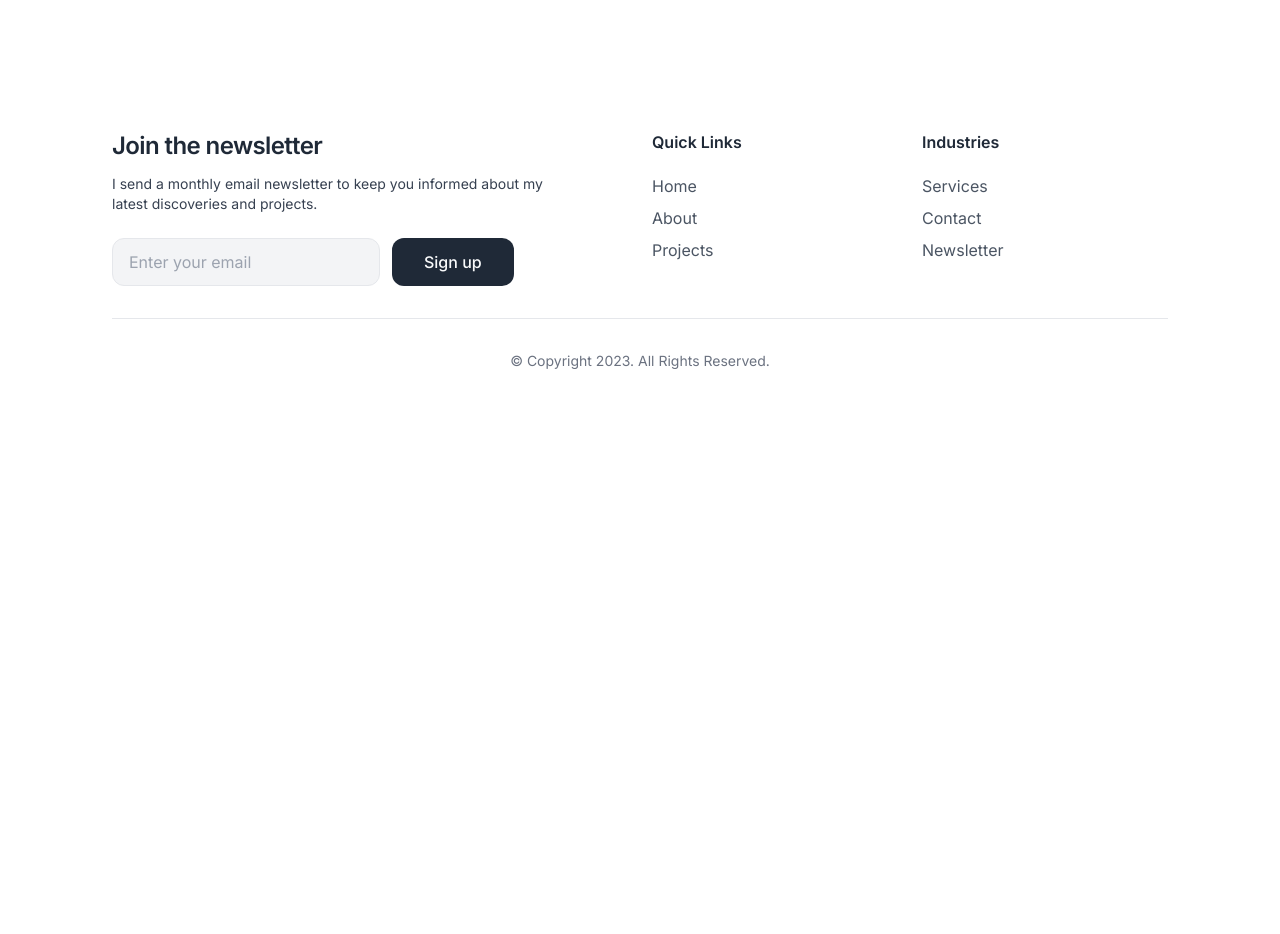
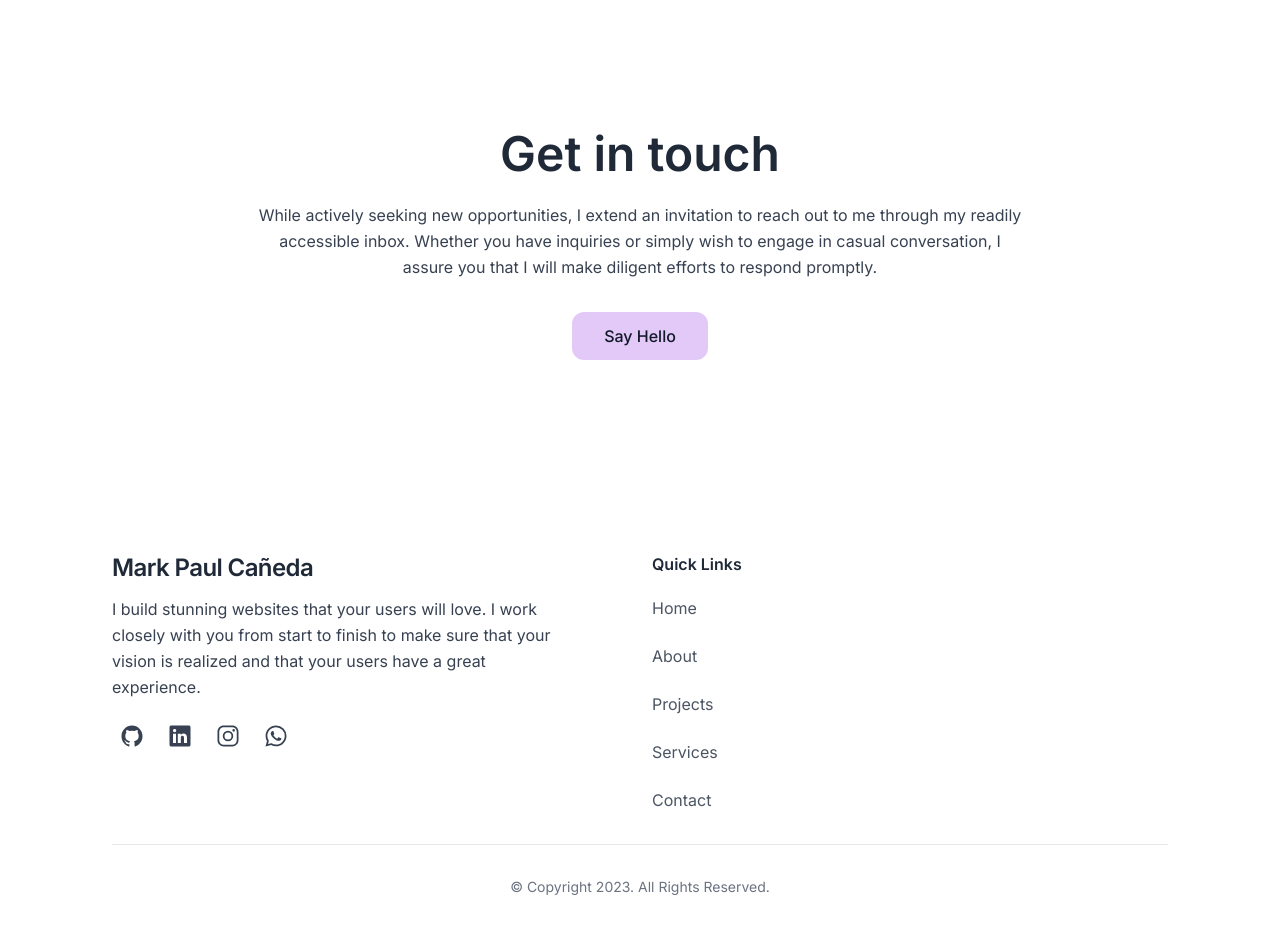
Before and after one commit to GitMarkPaul/mpcaneda-dev, a Nuxt app: page /contact in a window 1280 px wide. Shown: the part 560-1494 px from the top of the page. Before the commit the page ends 1027 px from the top, so only its background shows below. Built offline with nearby package versions, Linux system fonts and the light colour scheme.

Commit message:
add pinia for state management

```diff
--- a/components/PageBanner.vue
+++ b/components/PageBanner.vue
@@ -7,7 +7,7 @@
 </script>
 
 <template>
-    <section class="py-20 dark:bg-gray-800">
+    <section class="py-20">
         <div class="container">
             <div class="md:max-w-3xl mx-auto text-center">
                 <span class="text-xl text-gray-700 font-semibold dark:text-gray-100 animate__animated animate__fadeInUp"  v-if="uppertext">
--- a/layouts/default.vue
+++ b/layouts/default.vue
@@ -5,8 +5,8 @@
 </script>
 
 <template>
-    <div class="bg-white dark:bg-gray-800">
-        <div class="tab-menu fixed bottom-0 right-0 left-0 py-3 px-4 rounded-2xl border shadow-sm bg-gray-100/60 backdrop-blur-md z-10 max-w-md mx-auto md:hidden flex items-center justify-around gap-4 dark:bg-gray-700/60 dark:border-gray-600 animate__animated animate__bounceInUp" role="tab">
+    <div class="bg-white dark:bg-gray-950">
+        <div class="tab-menu fixed bottom-2 right-2 left-2 py-3 px-4 rounded-2xl border shadow-sm bg-gray-100/60 backdrop-blur-md z-10 max-w-md mx-auto md:hidden flex items-center justify-around gap-4 dark:bg-gray-800/60 dark:border-gray-700 animate__animated animate__bounceInUp" role="tab">
             <nuxt-link to="/" class="text-xs text-gray-700 flex flex-col items-center gap-1 dark:text-gray-100">
                 <svg xmlns="http://www.w3.org/2000/svg" width="24" height="24" viewBox="0 0 24 24"><path fill="currentColor" d="M10.55 2.532a2.25 2.25 0 0 1 2.9 0l6.75 5.692c.507.428.8 1.057.8 1.72v9.31a1.75 1.75 0 0 1-1.75 1.75h-3.5a1.75 1.75 0 0 1-1.75-1.75v-5.007a.25.25 0 0 0-.25-.25h-3.5a.25.25 0 0 0-.25.25v5.007a1.75 1.75 0 0 1-1.75 1.75h-3.5A1.75 1.75 0 0 1 3 19.254v-9.31c0-.663.293-1.292.8-1.72l6.75-5.692Zm1.933 1.147a.75.75 0 0 0-.966 0L4.767 9.37a.75.75 0 0 0-.267.573v9.31c0 .138.112.25.25.25h3.5a.25.25 0 0 0 .25-.25v-5.007c0-.967.784-1.75 1.75-1.75h3.5c.966 0 1.75.783 1.75 1.75v5.007c0 .138.112.25.25.25h3.5a.25.25 0 0 0 .25-.25v-9.31a.75.75 0 0 0-.267-.573l-6.75-5.692Z"/></svg>
 
@@ -29,12 +29,12 @@
             </nuxt-link>
         </div>
 
-        <header class="dark:bg-gray-800">
+        <header>
             <nav class="py-8 px-3 md:px-0">
                 <div class="container">
                     <div class="flex items-center justify-between">
-                        <nuxt-link to="/" class="text-base font-medium flex items-center gap-2 dark:text-gray-100">
-                            <img class="w-10 dark:grayscale dark:invert" src="/logo.svg" alt="Mark Paul Cañeda">
+                        <nuxt-link to="/" class="text-base font-medium flex items-center gap-3 dark:text-gray-100">
+                            <img class="w-12 h-12 object-cover object-top rounded-full" src="~assets/img/me.jpg" alt="Mark Paul Cañeda">
                             Mark Paul Cañeda
                         </nuxt-link>
 
@@ -80,44 +80,46 @@
             <slot />
         </main>
 
-        <footer class="py-24 px-3 md:px-0 dark:bg-gray-800">
+        <footer class="py-24 px-3 md:px-0">
             <div class="container">
                 <div class="grid grid-cols-1 gap-6 sm:grid-cols-2 sm:gap-y-10 lg:grid-cols-4">
                     <div class="sm:col-span-2">
                         <h2 class="max-w-lg text-xl font-semibold tracking-tight text-gray-800 xl:text-2xl dark:text-white">
-                            Join the newsletter
+                            Mark Paul Cañeda
                         </h2>
 
-                        <p class="text-sm text-gray-700 mt-3 lg:max-w-md dark:text-gray-100">
-                            I send a monthly email newsletter to keep you informed about my latest discoveries and projects.
+                        <p class="text mt-3 lg:max-w-md">
+                            I build stunning websites that your users will love. I work closely with you from start to finish to make sure that your vision is realized and that your users have a great experience.
                         </p>
 
-                        <div class="flex flex-col mx-auto gap-3 mt-6 space-y-3 md:space-y-0 md:flex-row">
-                            <input id="email" type="text" class="px-4 py-2 text-gray-700 bg-gray-100 border rounded-xl dark:bg-gray-900 dark:text-gray-300 dark:border-gray-600 focus:border-primary-400 dark:focus:border-primary-300 focus:outline-none focus:ring focus:ring-opacity-40 focus:ring-primary-300" placeholder="Enter your email" autocomplete="email">
+                        <div class="flex items-center gap-2 mt-4">
+                            <nuxt-link to="https://github.com/gitmarkpaul" class="button button-link px-2 py-2" target="__blank" rel="noopener noreferrer" title="Github">
+                                <svg xmlns="http://www.w3.org/2000/svg" width="24" height="24" viewBox="0 0 512 512"><path fill="currentColor" d="M256 32C132.3 32 32 134.9 32 261.7c0 101.5 64.2 187.5 153.2 217.9a17.56 17.56 0 0 0 3.8.4c8.3 0 11.5-6.1 11.5-11.4c0-5.5-.2-19.9-.3-39.1a102.4 102.4 0 0 1-22.6 2.7c-43.1 0-52.9-33.5-52.9-33.5c-10.2-26.5-24.9-33.6-24.9-33.6c-19.5-13.7-.1-14.1 1.4-14.1h.1c22.5 2 34.3 23.8 34.3 23.8c11.2 19.6 26.2 25.1 39.6 25.1a63 63 0 0 0 25.6-6c2-14.8 7.8-24.9 14.2-30.7c-49.7-5.8-102-25.5-102-113.5c0-25.1 8.7-45.6 23-61.6c-2.3-5.8-10-29.2 2.2-60.8a18.64 18.64 0 0 1 5-.5c8.1 0 26.4 3.1 56.6 24.1a208.21 208.21 0 0 1 112.2 0c30.2-21 48.5-24.1 56.6-24.1a18.64 18.64 0 0 1 5 .5c12.2 31.6 4.5 55 2.2 60.8c14.3 16.1 23 36.6 23 61.6c0 88.2-52.4 107.6-102.3 113.3c8 7.1 15.2 21.1 15.2 42.5c0 30.7-.3 55.5-.3 63c0 5.4 3.1 11.5 11.4 11.5a19.35 19.35 0 0 0 4-.4C415.9 449.2 480 363.1 480 261.7C480 134.9 379.7 32 256 32Z"/></svg>
+                            </nuxt-link>
 
-                            <button class="button button-dark">
-                                Sign up
-                            </button>
+                            <nuxt-link to="https://www.linkedin.com/in/mark-paul-caneda-b5a1911a0/" class="button button-link px-2 py-2" target="__blank" rel="noopener noreferrer" title="Linkedin">
+                                <svg xmlns="http://www.w3.org/2000/svg" width="24" height="24" viewBox="0 0 512 512"><path fill="currentColor" d="M444.17 32H70.28C49.85 32 32 46.7 32 66.89v374.72C32 461.91 49.85 480 70.28 480h373.78c20.54 0 35.94-18.21 35.94-38.39V66.89C480.12 46.7 464.6 32 444.17 32Zm-273.3 373.43h-64.18V205.88h64.18ZM141 175.54h-.46c-20.54 0-33.84-15.29-33.84-34.43c0-19.49 13.65-34.42 34.65-34.42s33.85 14.82 34.31 34.42c-.01 19.14-13.31 34.43-34.66 34.43Zm264.43 229.89h-64.18V296.32c0-26.14-9.34-44-32.56-44c-17.74 0-28.24 12-32.91 23.69c-1.75 4.2-2.22 9.92-2.22 15.76v113.66h-64.18V205.88h64.18v27.77c9.34-13.3 23.93-32.44 57.88-32.44c42.13 0 74 27.77 74 87.64Z"/></svg>
+                            </nuxt-link>
+
+                            <nuxt-link to="https://www.instagram.com/markpaulacebo/" class="button button-link px-2 py-2" target="__blank" rel="noopener noreferrer" title="Instagram">
+                                <svg xmlns="http://www.w3.org/2000/svg" width="24" height="24" viewBox="0 0 512 512"><path fill="currentColor" d="M349.33 69.33a93.62 93.62 0 0 1 93.34 93.34v186.66a93.62 93.62 0 0 1-93.34 93.34H162.67a93.62 93.62 0 0 1-93.34-93.34V162.67a93.62 93.62 0 0 1 93.34-93.34h186.66m0-37.33H162.67C90.8 32 32 90.8 32 162.67v186.66C32 421.2 90.8 480 162.67 480h186.66C421.2 480 480 421.2 480 349.33V162.67C480 90.8 421.2 32 349.33 32Z"/><path fill="currentColor" d="M377.33 162.67a28 28 0 1 1 28-28a27.94 27.94 0 0 1-28 28ZM256 181.33A74.67 74.67 0 1 1 181.33 256A74.75 74.75 0 0 1 256 181.33m0-37.33a112 112 0 1 0 112 112a112 112 0 0 0-112-112Z"/></svg>
+                            </nuxt-link>
+
+                            <nuxt-link to="tel:09275942058" class="button button-link px-2 py-2" title="Whatsapp">
+                                <svg xmlns="http://www.w3.org/2000/svg" width="24" height="24" viewBox="0 0 512 512"><path fill="currentColor" fill-rule="evenodd" d="M414.73 97.1A222.14 222.14 0 0 0 256.94 32C134 32 33.92 131.58 33.87 254a220.61 220.61 0 0 0 29.78 111L32 480l118.25-30.87a223.63 223.63 0 0 0 106.6 27h.09c122.93 0 223-99.59 223.06-222A220.18 220.18 0 0 0 414.73 97.1ZM256.94 438.66h-.08a185.75 185.75 0 0 1-94.36-25.72l-6.77-4l-70.17 18.32l18.73-68.09l-4.41-7A183.46 183.46 0 0 1 71.53 254c0-101.73 83.21-184.5 185.48-184.5a185 185 0 0 1 185.33 184.64c-.04 101.74-83.21 184.52-185.4 184.52Zm101.69-138.19c-5.57-2.78-33-16.2-38.08-18.05s-8.83-2.78-12.54 2.78s-14.4 18-17.65 21.75s-6.5 4.16-12.07 1.38s-23.54-8.63-44.83-27.53c-16.57-14.71-27.75-32.87-31-38.42s-.35-8.56 2.44-11.32c2.51-2.49 5.57-6.48 8.36-9.72s3.72-5.56 5.57-9.26s.93-6.94-.46-9.71s-12.54-30.08-17.18-41.19c-4.53-10.82-9.12-9.35-12.54-9.52c-3.25-.16-7-.2-10.69-.2a20.53 20.53 0 0 0-14.86 6.94c-5.11 5.56-19.51 19-19.51 46.28s20 53.68 22.76 57.38s39.3 59.73 95.21 83.76a323.11 323.11 0 0 0 31.78 11.68c13.35 4.22 25.5 3.63 35.1 2.2c10.71-1.59 33-13.42 37.63-26.38s4.64-24.06 3.25-26.37s-5.11-3.71-10.69-6.48Z"/></svg>
+                            </nuxt-link>
                         </div>
                     </div>
 
                     <div>
                         <p class="font-semibold text-gray-800 dark:text-white">Quick Links</p>
 
-                        <div class="flex flex-col items-start mt-5 space-y-2">
+                        <div class="flex flex-col items-start mt-5 space-y-6">
                             <nuxt-link to="/" class="text-gray-600 transition-colors duration-300 dark:text-gray-300 dark:hover:text-primary-400 hover:underline hover:text-primary-500">Home</nuxt-link>
                             <nuxt-link to="/about" class="text-gray-600 transition-colors duration-300 dark:text-gray-300 dark:hover:text-primary-400 hover:underline hover:text-primary-500">About</nuxt-link>
                             <nuxt-link to="/projects" class="text-gray-600 transition-colors duration-300 dark:text-gray-300 dark:hover:text-primary-400 hover:underline hover:text-primary-500">Projects</nuxt-link>
-                        </div>
-                    </div>
-
-                    <div>
-                        <p class="font-semibold text-gray-800 dark:text-white">Industries</p>
-
-                        <div class="flex flex-col items-start mt-5 space-y-2">
                             <nuxt-link to="/services" class="text-gray-600 transition-colors duration-300 dark:text-gray-300 dark:hover:text-primary-400 hover:underline hover:text-primary-500">Services</nuxt-link>
                             <nuxt-link to="/contact" class="text-gray-600 transition-colors duration-300 dark:text-gray-300 dark:hover:text-primary-400 hover:underline hover:text-primary-500">Contact</nuxt-link>
-                            <a href="#" class="text-gray-600 transition-colors duration-300 dark:text-gray-300 dark:hover:text-primary-400 hover:underline hover:text-primary-500">Newsletter</a>
                         </div>
                     </div>
                 </div>
--- a/nuxt.config.ts
+++ b/nuxt.config.ts
@@ -17,6 +17,7 @@ export default defineNuxtConfig({
 	},
 	modules: [
 		'@nuxtjs/color-mode',
+		'@pinia/nuxt'
 	],
 	colorMode: {
 		classSuffix: ''
--- a/package.json
+++ b/package.json
@@ -22,7 +22,9 @@
     "vue-router": "^4.2.5"
   },
   "dependencies": {
+    "@pinia/nuxt": "^0.5.1",
     "animate.css": "^4.1.1",
-    "aos": "^2.3.4"
+    "aos": "^2.3.4",
+    "pinia": "^2.1.7"
   }
 }
--- a/pages/contact.vue
+++ b/pages/contact.vue
@@ -6,4 +6,18 @@
 
 <template>
     <PageBanner title="Get a website that is fast and can help you achieve your business goals." subtext="As a UX designer and Frontend Developer with over 5 years of experience and my own agency in the works, I can create a website that meets your specific needs and engages your customers, making your job easier." />
+
+    <section class="py-24">
+        <div class="container">
+            <div class="md:max-w-3xl md:mx-auto text-center">
+                <h2 class="title">Get in touch</h2>
+                <p class="text mt-6">
+                    While actively seeking new opportunities, I extend an invitation to reach out to me through my readily accessible inbox. Whether you have inquiries or simply wish to engage in casual conversation, I assure you that I will make diligent efforts to respond promptly.
+                </p>
+                <a href="mailto:markpaulcaneda19@gmail.com" class="button button-primary mt-8">
+                    Say Hello
+                </a>
+            </div>
+        </div>
+    </section>
 </template>
--- a/pages/index.vue
+++ b/pages/index.vue
@@ -5,7 +5,7 @@
 </script>
 
 <template>
-    <section class="py-24 dark:bg-gray-800">
+    <section class="py-24">
         <div class="container">
             <div class="md:max-w-3xl mx-auto text-center">
                 <span class="text-xl text-gray-700 font-semibold dark:text-gray-100 animate__animated animate__fadeInUp">
@@ -19,7 +19,7 @@
         </div>
     </section>
 
-    <section class="py-24 dark:bg-gray-800">
+    <section class="py-24">
         <div class="container">
             <h2 class="title" data-aos="fade-up">
                 Everything you need for a perfect website
--- /dev/null
+++ b/stores/project.ts
@@ -0,0 +1,96 @@
+import { defineStore } from 'pinia'
+
+export const useProjectStore = defineStore('project', {
+	state: () => ({
+		projects: [
+			{
+				title: 'CASSAREAL',
+				description: 'Cassareal is a comprehensive online platform for real estate that provides a seamless and efficient way for users to buy, sell, and rent properties.',
+				category: 'Real Estate',
+				image: 'https://drive.google.com/uc?id=15hV1tW2Y7ZBOE5w_V_QbaBYtH9__xyUk',
+				permalink: 'https://sandbox.cassareal.com/',
+				viewable: true,
+			},
+			{
+				title: 'Academe LMS',
+				description: 'Academe AI E-Learning Management System (eLMS) is a cloud-based learning management system (LMS) that helps educational institutions and organizations deliver online courses and training.',
+				category: 'Website + LMS Platform',
+				image: 'https://drive.google.com/uc?id=14AWFoKDJoCVxfXkj4ofxHOIRP0kZQzea',
+				permalink: 'https://academelms.com/',
+				viewable: true
+			},
+			{
+				title: 'Rosas Garden Hotel',
+				description: 'Rosas Garden Hotel is a 24-room hotel located in the heart of Manila, Philippines. It is within walking distance to many popular tourist attractions, including Rizal Park, Intramuros, and Manila Bay. The hotel also offers a variety of amenities, including a restaurant, live music, and a piano bar.',
+				category: 'Website',
+				image: 'https://drive.google.com/uc?id=1qr2RgXqtd8-YbKJvzIg7N493l8ygWzlj',
+				permalink: 'https://rosasgardenhotel.com/',
+				viewable: true
+			},
+			{
+				title: 'PELCO II',
+				description: 'Pampanga II Electric Cooperative, Inc., is an electric cooperative that serves seven municipalities in the province of Pampanga, Philippines: Mabalacat City, Guagua, Lubao, Porac, Santa Rita, Sasmuan, and Bacolor.',
+				category: 'Website + CMS',
+				image: 'https://drive.google.com/uc?id=1Zr3423_x-yM6HVyUGicmiWuo2gmtqLz4',
+				permalink: 'https://pelco2.com/',
+				viewable: true
+			},
+			{
+				title: 'OLMCMC',
+				description: 'Our Lady of Mount Carmel Medical Center. It is a private, tertiary hospital located in San Fernando City, Pampanga, Philippines. It is a member of the Carmel Medical Center Group, which also includes hospitals in Clark, Pampanga and Tarlac.',
+				category: 'Website + CMS',
+				image: 'https://drive.google.com/uc?id=17ZU5UIUEhichdamNdXlNkbmAK3oXleUA',
+				permalink: 'https://olmcmc.gocloudgroup.com/',
+				viewable: true
+			},
+			{
+				title: 'Millennial Resorts',
+				description: 'Millennial Resorts is a Philippine-based hospitality company that develops and operates sustainable resorts and experiential accommodations. It is a sister company of Landco Pacific Corporation, a leading property developer in the Philippines.',
+				category: 'Website',
+				image: 'https://drive.google.com/uc?id=1wQNvAJ51L73WiWUEdhyIU4zRNUPfO3TO',
+				permalink: 'https://millennial-resorts.com/',
+				viewable: true
+			},
+			{
+				title: 'AUDA',
+				description: 'All Universal Dropshipping Access (AUDA) is a dropshipping membership site that provides its members with access to a wide range of dropshipping suppliers and products. AUDA also offers a variety of tools and resources to help its members start and grow their dropshipping businesses.',
+				category: 'Ecommerce Dropshipping Platform',
+				image: 'https://drive.google.com/uc?id=1djzlEMEIpCSetZjMY2EV39F9AhDd5Ygw',
+				permalink: 'https://gitmarkpaul.github.io/ecommerce-vite/',
+				viewable: true
+			},
+			{
+				title: 'Niterra Philippines Inc.',
+				description: 'Niterra Philippines Inc. is the exclusive importer and distributor of Niterra products in the Philippines. Niterra is a global leader in ignition and sensor technology, providing high-quality spark plugs, glow plugs, spark plug caps, cables, and sensors.',
+				category: 'Website',
+				image: 'https://drive.google.com/uc?id=14v5x60f6rT52moReQK4iT7WE3QG5BDoM',
+				permalink: 'https://www.ngkntk.com.ph/',
+				viewable: true
+			},
+			{
+				title: 'Lance Collection',
+				description: 'Lance Collection is a lighting store and manufacturer based in Makati, Philippines. They offer a wide range of lighting products, including chandeliers, droplights, floor lamps, and table lamps. Their products are known for their high quality and stylish designs.',
+				category: 'Ecommerce',
+				image: 'https://drive.google.com/uc?id=1oPBwF8zwK3CZW5qYG5vvuycTBumdb_OF',
+				permalink: 'https://lancecollection.com/',
+				viewable: true
+			},
+			{
+				title: 'A3G Construction',
+				description: 'A3G Construction and Trading Corporation is a construction company based in Magalang, Pampanga, Philippines. The company specializes in the design and construction of residential and commercial buildings.',
+				category: 'Website + Blog + CMS',
+				image: 'https://drive.google.com/uc?id=1sT8JA-tJqb4-LQd1GIG7FkPjgBykA-s4',
+				permalink: 'http://a3gconstruction.com/',
+				viewable: true
+			},
+			{
+				title: 'Chatbrain',
+				description: 'ChatBrain is an advanced Artificial Intelligence (AI) tool designed for chat applications.',
+				category: 'AI + ChatGPT Integration',
+				image: 'https://drive.google.com/uc?id=1gy_KVV5IRw0CtmO8hagchZkMzMVKEA4-',
+				permalink: '',
+				viewable: false
+			}
+		]
+	}),
+})
```
Also changed, not shown: pages/projects.vue (+112 -106 lines), 1 other file (tests, documents, lock files or other folders).
